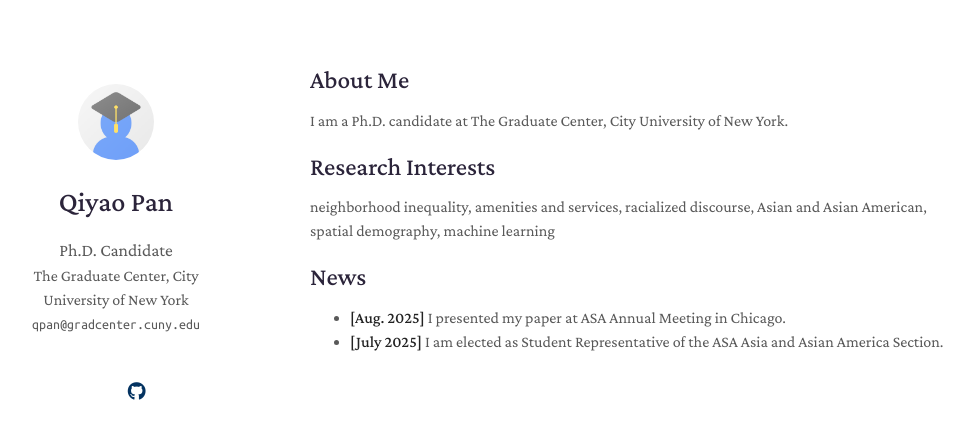
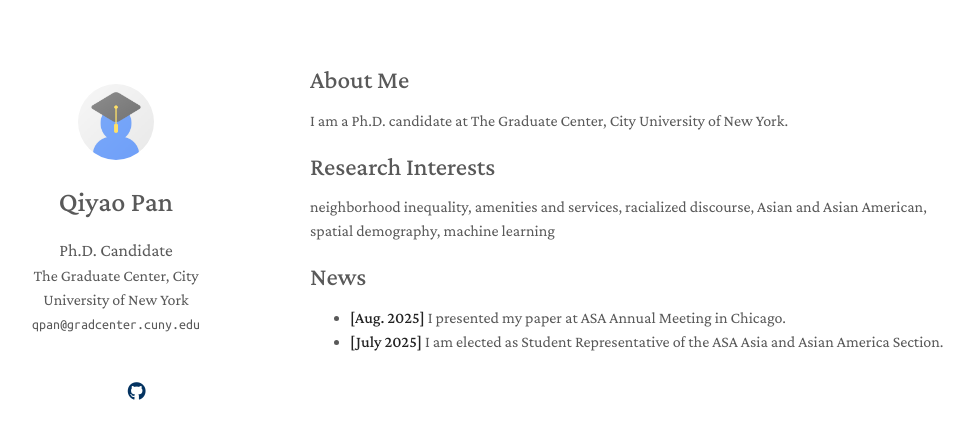
Before and after one commit to qiyao-pan/qiyao-pan.github.io, a Jekyll site: the page built from index.md, in a window 1280 px wide. Shown: the top 439 px of the page, without its empty margins (160-1134 px from the left). Built offline with Jekyll 4.4.1, drawn with Linux system fonts in a browser that asks for light colours; a style sheet for code colours, icons or effects is not loaded; our own code applies the rules of GitHub Pages for plain Markdown files.

Commit message:
Update minimal-light-no-dark-mode.scss

```diff
--- a/_sass/minimal-light-no-dark-mode.scss
+++ b/_sass/minimal-light-no-dark-mode.scss
@@ -189,12 +189,12 @@
 
 h1 {
   font-weight: 500;
-  color:#2b243a;
+  color:6b5c55;
   margin:0 0 20px;
 }
 
 h2 {
-  color:#2b243a;
+  color:6b5c55;
   font-weight: 500;
   margin:2px 0px 15px;
   font-size: 157%;
```
